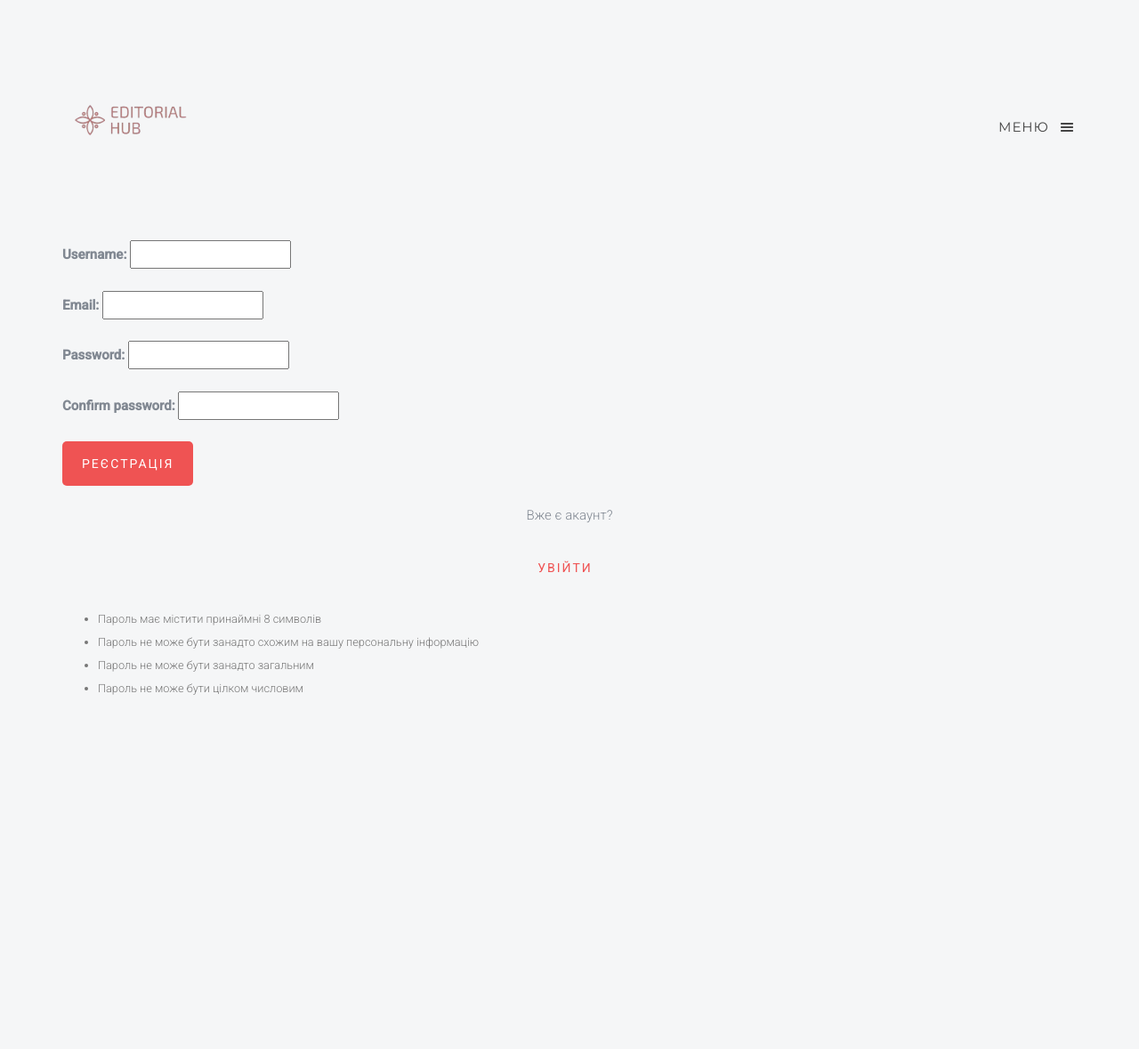
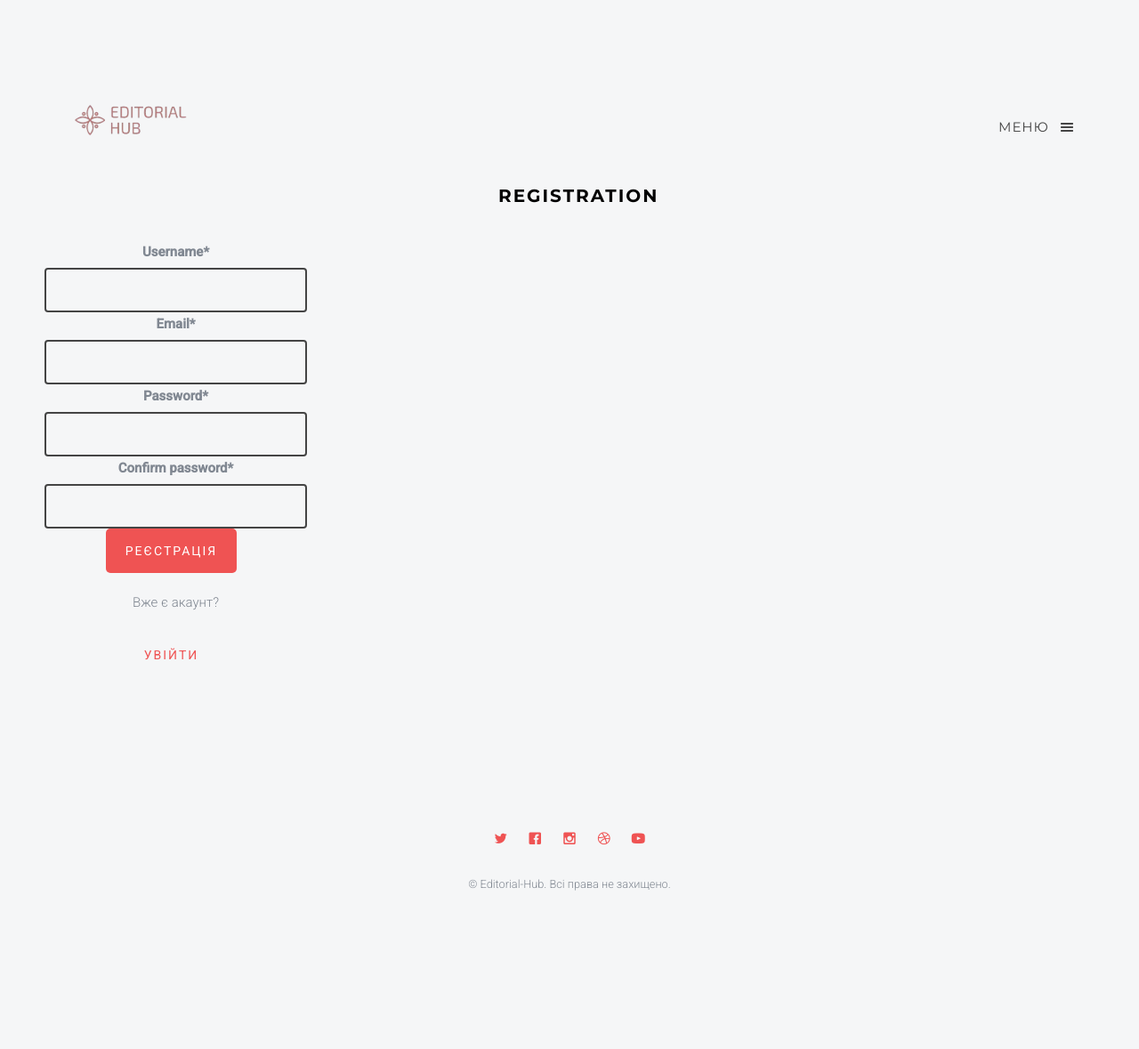
Before and after one commit to Rabb1t-Artem/Editorial-Hub, a Django app: page /accounts/register/ in a window 1280 px wide. Shown: the whole page at 89% size. Before the commit the page ends 781 px from the top, so only its background shows below. Run offline with Django 5.2, Linux system fonts and the light colour scheme; some libraries are stand-ins or nearby versions; some web fonts are replaced.

Commit message:
fix login and register forms

```diff
--- a/templates/base.html
+++ b/templates/base.html
@@ -77,10 +77,6 @@
 
 	</header>
 
-	{% block search_form %}
-	{% endblock search_form %}
-
-
 	<div id="fh5co-main">
 		<div class="container">
 			<div class="row">
@@ -105,7 +101,7 @@
 						<a href="#"><i class="icon-dribbble"></i></a>
 						<a href="#"><i class="icon-youtube"></i></a>
 					</p>
-					<p><small>&copy; Editorial-Hub. Всі права захищено.</small></p>
+					<p><small>&copy; Editorial-Hub. Всі права не захищено.</small></p>
 				</div>
 			</div>
 		</div>
--- a/templates/registration/register.html
+++ b/templates/registration/register.html
@@ -1,59 +1,24 @@
 {% extends 'base.html' %}
 {% load static %}
-
+{% load crispy_forms_tags %}
 {% block title %}
   Registration
 {% endblock %}
 
+{% block page_title %}
+  Registration
+{% endblock %}
+
 {% block content %}
-  <div class="container">
-    <div class="news-detail">
+  <div class="text-center mt-3">
     <form method="post">
       {% csrf_token %}
-        {{ form.as_p }}
+      {{ form|crispy }}
       <button type="submit" class="btn btn-primary">Реєстрація</button>
     </form>
     <div class="text-center mt-3">
       <p>Вже є акаунт?</p>
       <a href="{% url 'login' %}" class="btn btn-outline-primary">Увійти</a>
     </div>
-
-      <div class="password-help d-none">
-        <small class="text-muted">
-          <ul>
-            <li>Пароль має містити принаймні 8 символів</li>
-            <li>Пароль не може бути занадто схожим на вашу персональну інформацію</li>
-            <li>Пароль не може бути занадто загальним</li>
-            <li>Пароль не може бути цілком числовим</li>
-          </ul>
-        </small>
-      </div>
-    </div>
   </div>
 {% endblock %}
-
-{% block extra_js %}
-  <script>
-    const passwordField = document.getElementById('id_password1')
-    const helpText = document.querySelector('.password-help')
-
-    if (passwordField && helpText) {
-      // Показуємо підказки тільки коли є помилки валідації
-      const form = document.getElementById('registration-form')
-      const hasErrors = form.querySelector('.alert-danger')
-
-      if (hasErrors) {
-        helpText.classList.remove('d-none')
-      }
-
-      passwordField.addEventListener('invalid', () => {
-        helpText.classList.remove('d-none')
-      })
-    }
-  </script>
-{% endblock %}
-
-{% block footer %}
-{% endblock %}
-{% block rightbar %}
-{% endblock %}
```
Also changed, not shown: templates/registration/login.html (+16 -11 lines). Lines whose indentation alone changed are shown as unchanged.
